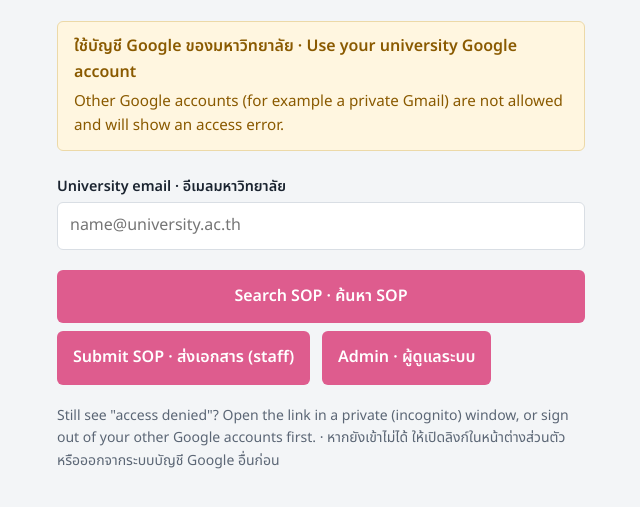
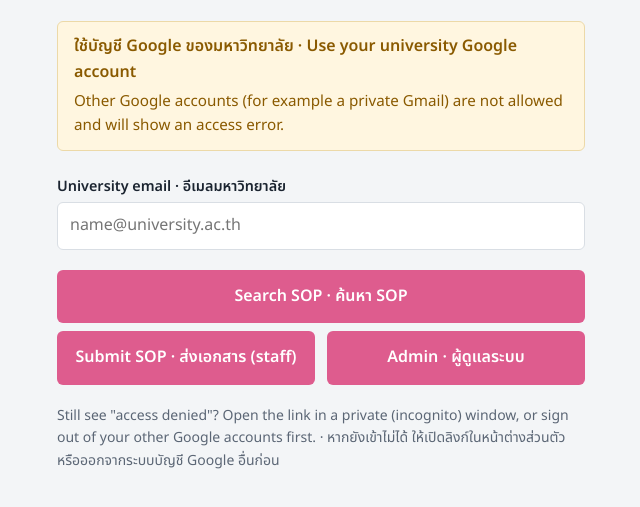
Before and after one commit to CUVET-NPC/SOP-landing-page, a plain HTML site: page index.html in a window 1280 px wide. Shown: the part 117-624 px from the top of the page, without its empty margins (319-959 px from the left). Drawn offline with Linux system fonts and the light colour scheme.

Commit message:
Update index.html

```diff
--- a/index.html
+++ b/index.html
@@ -48,7 +48,9 @@
   }
   nav a:hover { background:#0b5649; }
   nav a.alt {
-    display:inline-block;
+    display:block;
+    width:100%;
+    box-sizing: border-box;
     background:var(--cupink);
   }
   .button-row {
```
